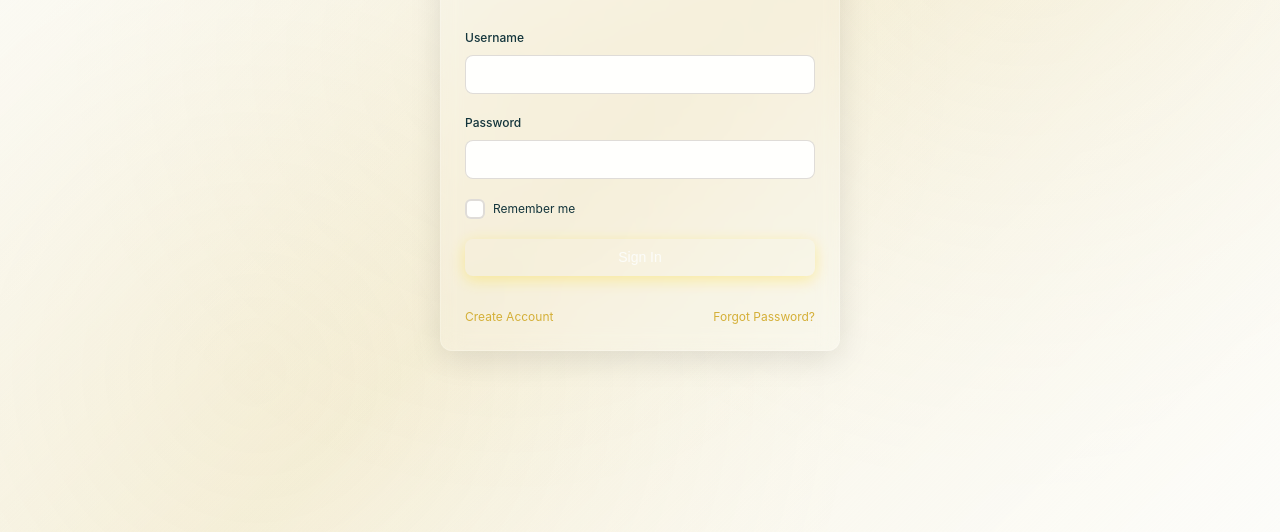
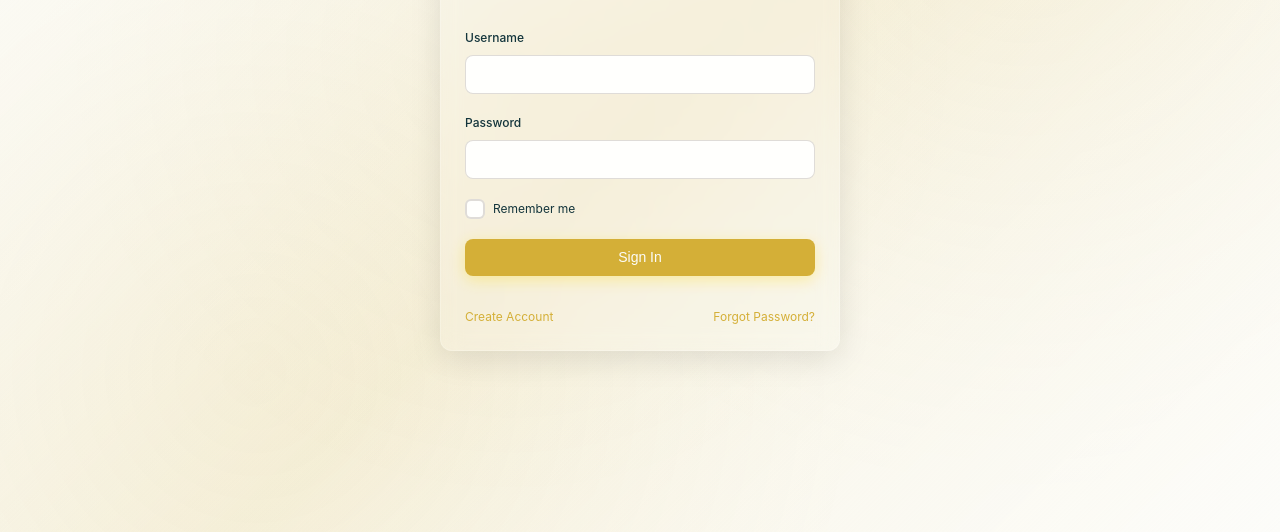
Before and after one commit to simonxoxoo/vinyl-app, a plain HTML site: page index.html in a window 1280 px wide. Shown: the part 268-800 px from the top of the page. Drawn offline with nearby package versions, Linux system fonts and the light colour scheme.

Commit message:
Update style.css

```diff
--- a/style.css
+++ b/style.css
@@ -48,9 +48,9 @@
   --color-surface: var(--color-cream-100);
   --color-text: var(--color-slate-900);
   --color-text-secondary: var(--color-slate-500);
-  --color-primary: var(--color--500);
-  --color-primary-hover: var(--color--600);
-  --color-primary-active: var(--color--700);
+  --color-primary: var(--color-teal-500);
+  --color-primary-hover: var(--color-teal-600);
+  --color-primary-active: var(--color-teal-700);
   --color-secondary: rgba(var(--color-brown-600-rgb), 0.12);
   --color-secondary-hover: rgba(var(--color-brown-600-rgb), 0.2);
   --color-secondary-active: rgba(var(--color-brown-600-rgb), 0.25);
@@ -59,7 +59,7 @@
   --color-card-border: rgba(var(--color-brown-600-rgb), 0.12);
   --color-card-border-inner: rgba(var(--color-brown-600-rgb), 0.12);
   --color-error: var(--color-red-500);
-  --color-success: var(--color--500);
+  --color-success: var(--color-teal-500);
   --color-warning: var(--color-orange-500);
   --color-info: var(--color-slate-500);
   --color-focus-ring: rgba(var(--color-teal-500-rgb), 0.4);
```
